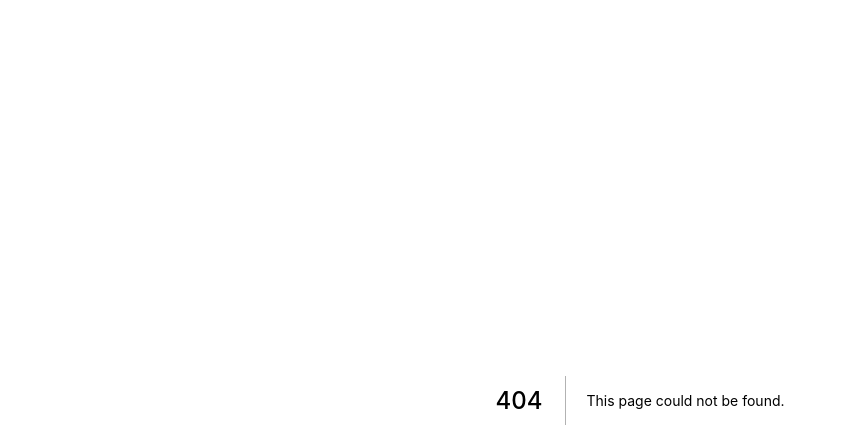
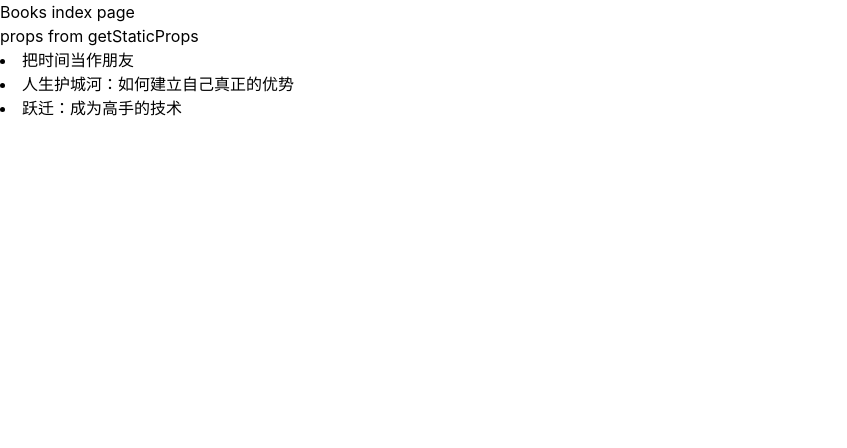
Before and after one commit to JooYoo/next-quote, a Next.js app: page /books in a window 1280 px wide. Before the commit this address had no page. Shown: the top 448 px of the page, without its empty margins (0-847 px from the left). Built offline with nearby package versions, Linux system fonts and the light colour scheme.

Commit message:
feat: add books-page no link

```diff
--- /dev/null
+++ b/pages/books/index.tsx
@@ -0,0 +1,54 @@
+import fs from 'fs';
+import path from 'path';
+import matter from 'gray-matter';
+import { InferGetStaticPropsType } from 'next';
+
+const Books = ({
+  hello,
+  books,
+}: InferGetStaticPropsType<typeof getStaticProps>) => {
+  return (
+    <div>
+      <div>Books index page</div>
+      <div>{hello}</div>
+      {books.map((book) => (
+        <li key={book.slug}>{book.frontmatter.title}</li>
+      ))}
+    </div>
+  );
+};
+
+export default Books;
+
+export async function getStaticProps() {
+  // get md data
+  const files = fs.readdirSync(path.join('data/books'));
+
+  // get file name without extension
+  const books = files.map((fileName) => {
+    //create slug
+    const slug = fileName.replace('.md', '');
+
+    // get md: everything
+    const mdWithMeta = fs.readFileSync(
+      path.join('data/books', fileName),
+      'utf-8'
+    );
+
+    // get md: frontmatter + content
+    const { data: frontmatter, content } = matter(mdWithMeta);
+
+    return {
+      slug,
+      frontmatter,
+      content,
+    };
+  });
+
+  return {
+    props: {
+      books,
+      hello: 'props from getStaticProps',
+    },
+  };
+}
```
Also changed, not shown: data/books/ba-shi-jian-dang-zuo-peng-you.md (+0 -2 lines).
